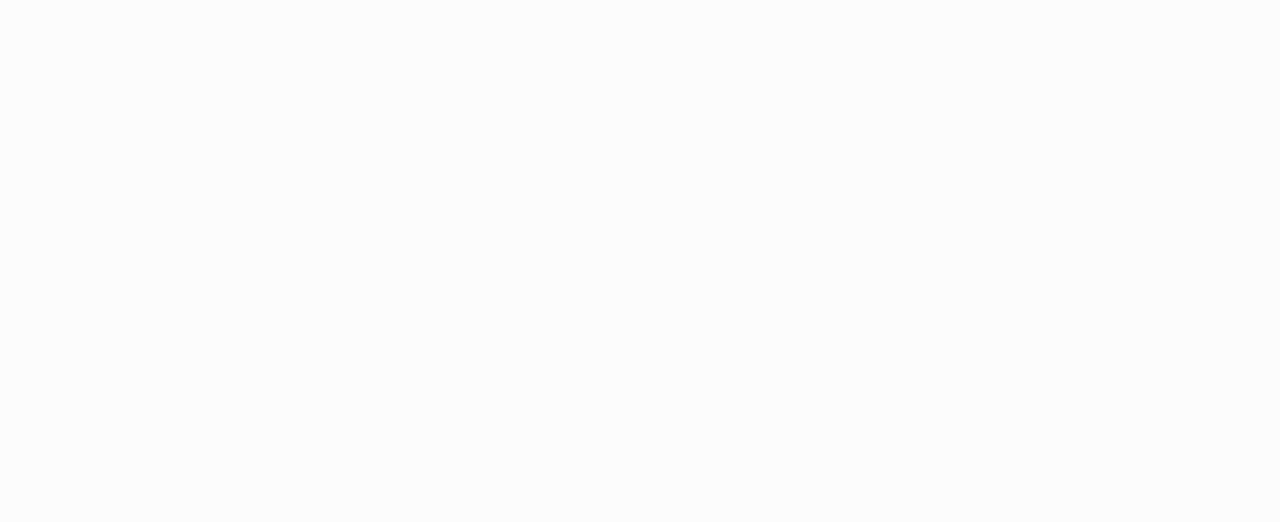
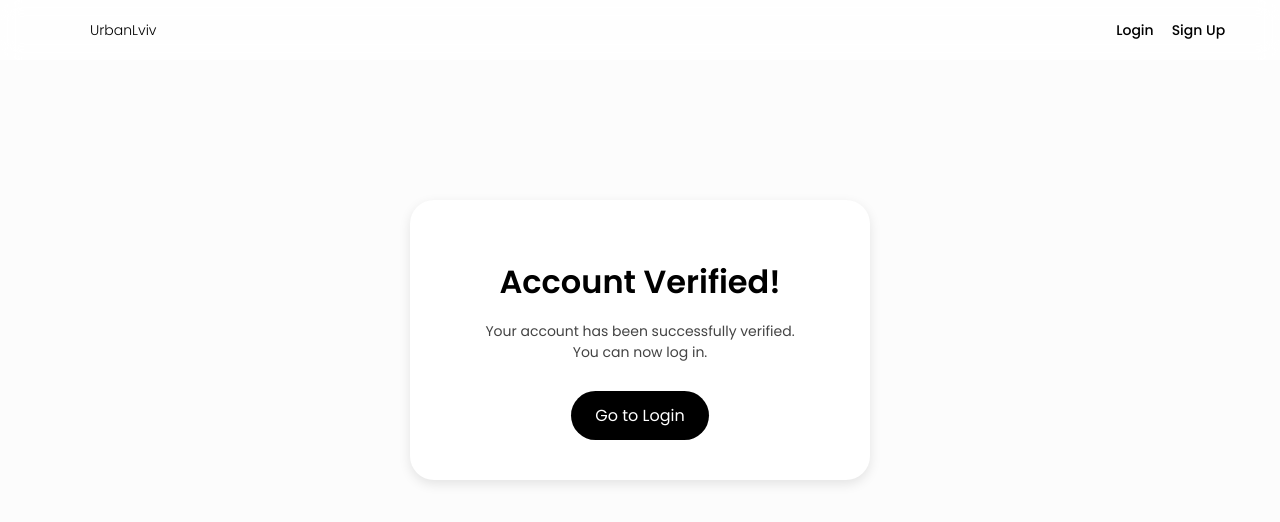
Before and after one commit to sparkLess16/urbanlviv_ui, a React (Create React App) app: page /verification in a window 1280 px wide. Before the commit this address had no page. Shown: the top 522 px of the page. Built offline with nearby package versions, Linux system fonts and the light colour scheme.

Commit message:
verification page

```diff
--- a/src/App.js
+++ b/src/App.js
@@ -5,6 +5,7 @@
 import ProtectedRoute from "./components/ProtectedRoute";
 import Layout from "./components/Layout";
 import ReportDetailPage from "./pages/ReportDetailPage";
+import VerificationPage from "./pages/VerificationPage";
 import RedirectOnStart from "./components/RedirectOnStart";
 import "./App.css";
 import AdminPanel from "./components/AdminPanel";
@@ -20,6 +21,14 @@
           element={
             <Layout>
               <LoginPage />
+            </Layout>
+          }
+        />
+        <Route
+          path="/verification"
+          element={
+            <Layout>
+              <VerificationPage />
             </Layout>
           }
         />
--- /dev/null
+++ b/src/components/Verification.js
@@ -0,0 +1,19 @@
+import React from "react";
+import { useNavigate, Link } from "react-router-dom";
+import "../styles/Verification.css";
+
+const Verification = () => {
+  return (
+    <div className="verification-container">
+      <h2 className="verification-title">Account Verified!</h2>
+      <p className="description">
+        Your account has been successfully verified. You can now log in.
+      </p>
+      <a href="/login" className="login-button">
+        Go to Login
+      </a>
+    </div>
+  );
+};
+
+export default Verification;
--- /dev/null
+++ b/src/pages/VerificationPage.js
@@ -0,0 +1,13 @@
+import React from "react";
+import { useParams } from "react-router-dom";
+import Verification from "../components/Verification";
+
+const VerificationPage = () => {
+  return (
+    <div>
+      <Verification />
+    </div>
+  );
+};
+
+export default VerificationPage;
--- /dev/null
+++ b/src/styles/Verification.css
@@ -0,0 +1,42 @@
+.verification-container {
+  max-width: 400px;
+  margin: 200px auto;
+  padding: 40px 30px;
+  background-color: #fff;
+  border-radius: 24px;
+  box-shadow: 0 4px 12px rgba(0, 0, 0, 0.1);
+  text-align: center;
+  display: flex;
+  flex-direction: column;
+  justify-content: center;
+  align-items: center;
+  gap: 4px;
+}
+
+.verification-title {
+  font-size: 32px;
+  margin-bottom: 20px;
+  font-weight: 600;
+  color: #000000;
+}
+
+.description {
+  font-size: 14px;
+  color: #444;
+  margin-bottom: 24px;
+  max-width: 320px;
+}
+
+.login-button {
+  background-color: #000000;
+  color: white;
+  text-decoration: none;
+  padding: 12px 24px;
+  font-size: 16px;
+  border-radius: 32px;
+  display: inline-block;
+}
+
+.login-button:hover {
+  background-color: #3e3e3e;
+}
```
